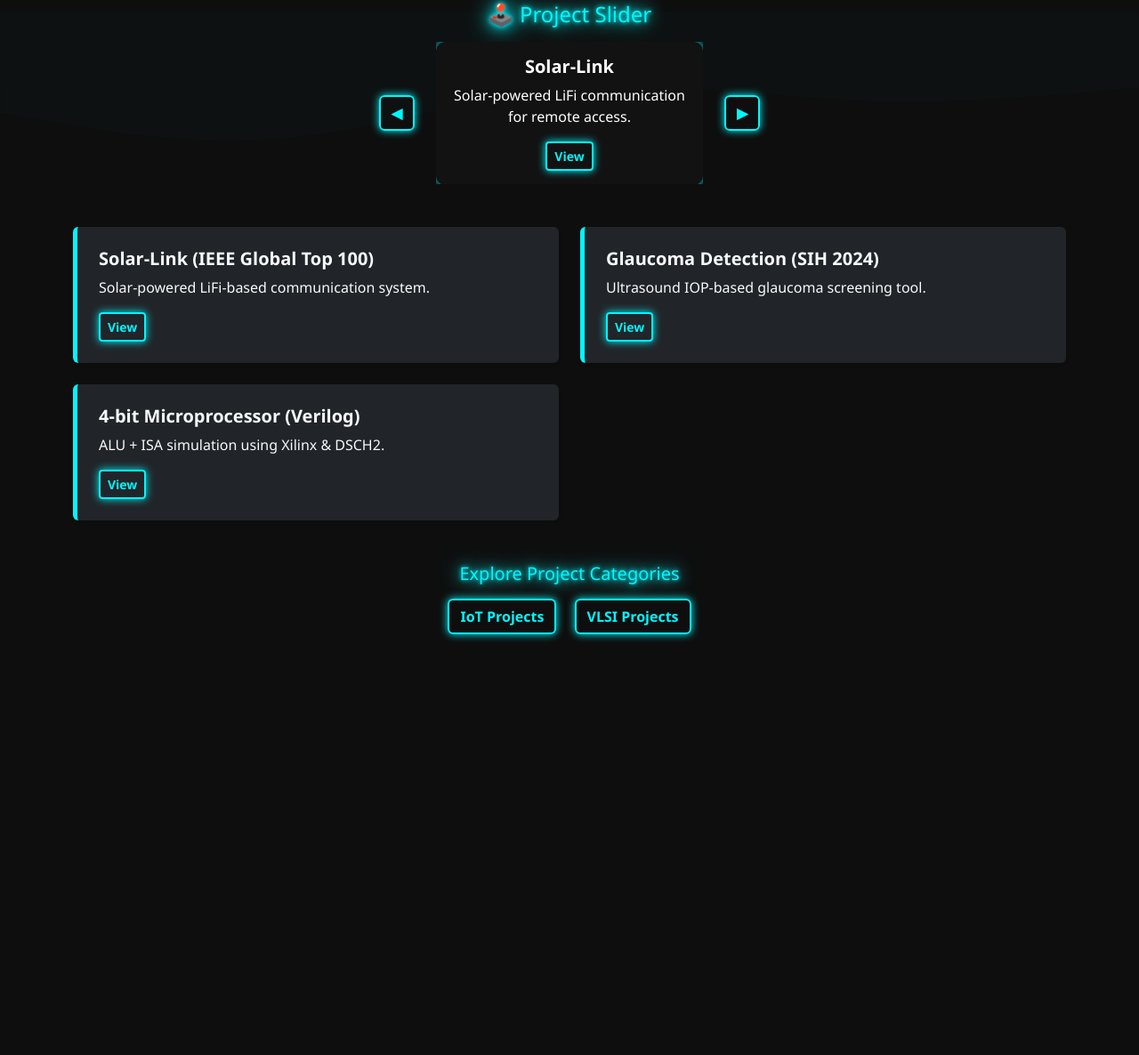
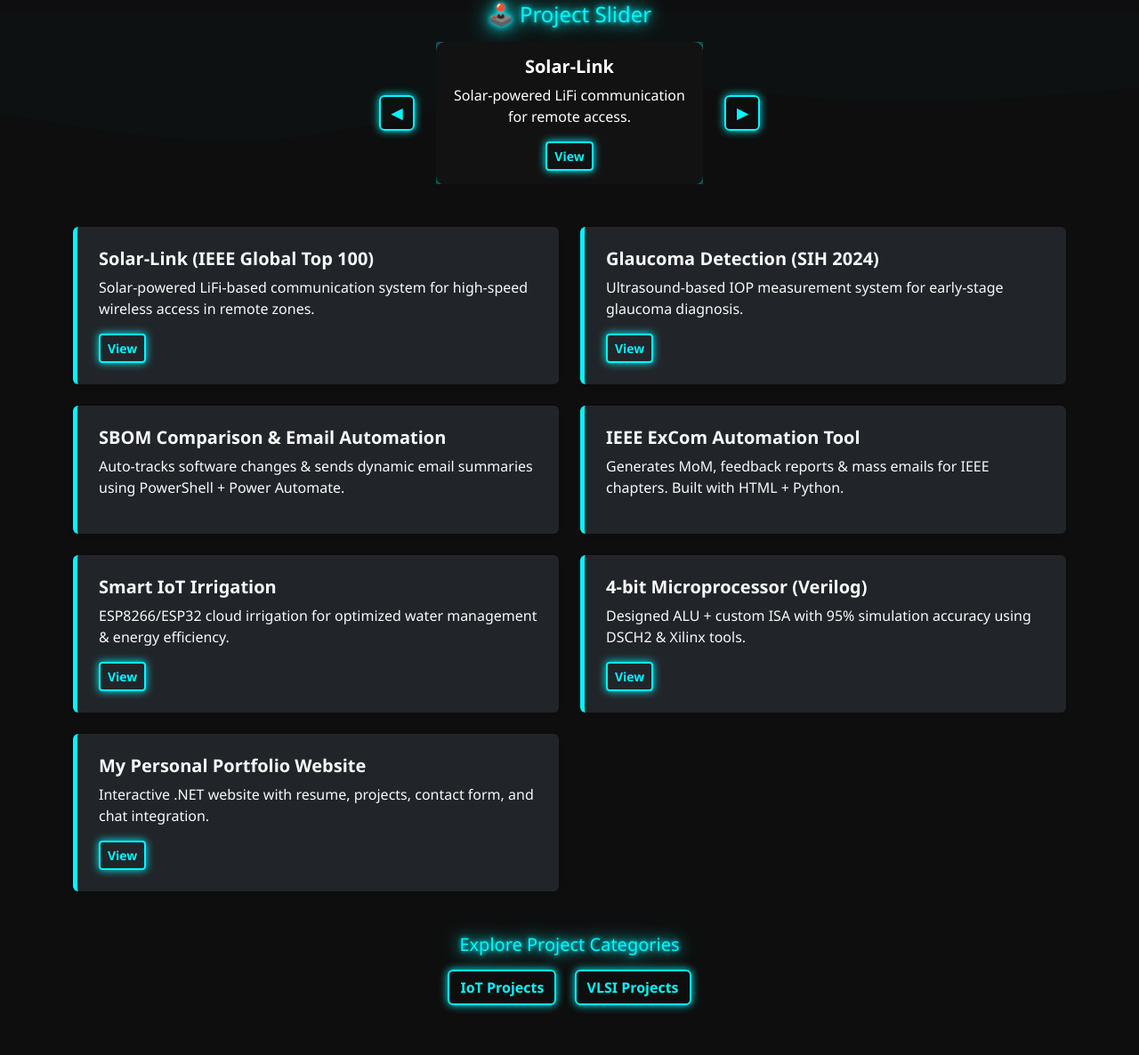
Before and after one commit to DEBABRATA1331/debabratamain-portfolio, a Flask app: page /projects in a window 1280 px wide. Shown: the part 495-1681 px from the top of the page at 89% size. Before the commit the page ends 1215 px from the top, so only its background shows below. Run offline with Flask 3, Linux system fonts and the light colour scheme; some libraries are stand-ins or nearby versions.

Commit message:
Somany Updates

```diff
--- a/templates/projects.html
+++ b/templates/projects.html
@@ -64,18 +64,38 @@
     {% set projects = [
       {
         'title': "Solar-Link (IEEE Global Top 100)",
-        'desc': "Solar-powered LiFi-based communication system.",
+        'desc': "Solar-powered LiFi-based communication system for high-speed wireless access in remote zones.",
         'link': "https://drive.google.com/file/d/1PEcIQ5ip4b_PSilPbxmSS2xfiC8yfiNZ/view?usp=sharing"
       },
       {
         'title': "Glaucoma Detection (SIH 2024)",
-        'desc': "Ultrasound IOP-based glaucoma screening tool.",
+        'desc': "Ultrasound-based IOP measurement system for early-stage glaucoma diagnosis.",
         'link': "https://drive.google.com/file/d/1PEcIQ5ip4b_PSilPbxmSS2xfiC8yfiNZ/view?usp=drive_link"
       },
       {
+        'title': "SBOM Comparison & Email Automation",
+        'desc': "Auto-tracks software changes & sends dynamic email summaries using PowerShell + Power Automate.",
+        'link': ""
+      },
+      {
+        'title': "IEEE ExCom Automation Tool",
+        'desc': "Generates MoM, feedback reports & mass emails for IEEE chapters. Built with HTML + Python.",
+        'link': ""
+      },
+      {
+        'title': "Smart IoT Irrigation",
+        'desc': "ESP8266/ESP32 cloud irrigation for optimized water management & energy efficiency.",
+        'link': "https://drive.google.com/file/d/1u4FWkWaHBhu5U4VqkenKtS4-mHWraDJQ/view?usp=drive_link"
+      },
+      {
         'title': "4-bit Microprocessor (Verilog)",
-        'desc': "ALU + ISA simulation using Xilinx & DSCH2.",
+        'desc': "Designed ALU + custom ISA with 95% simulation accuracy using DSCH2 & Xilinx tools.",
         'link': "https://drive.google.com/drive/folders/1ppcjm5CyIs5rKFOlxobJZACVWhXffDXG?usp=drive_link"
+      },
+      {
+        'title': "My Personal Portfolio Website",
+        'desc': "Interactive .NET website with resume, projects, contact form, and chat integration.",
+        'link': "https://debabrata-portfolio-2.onrender.com/"
       }
     ] %}
     {% for project in projects %}
```
